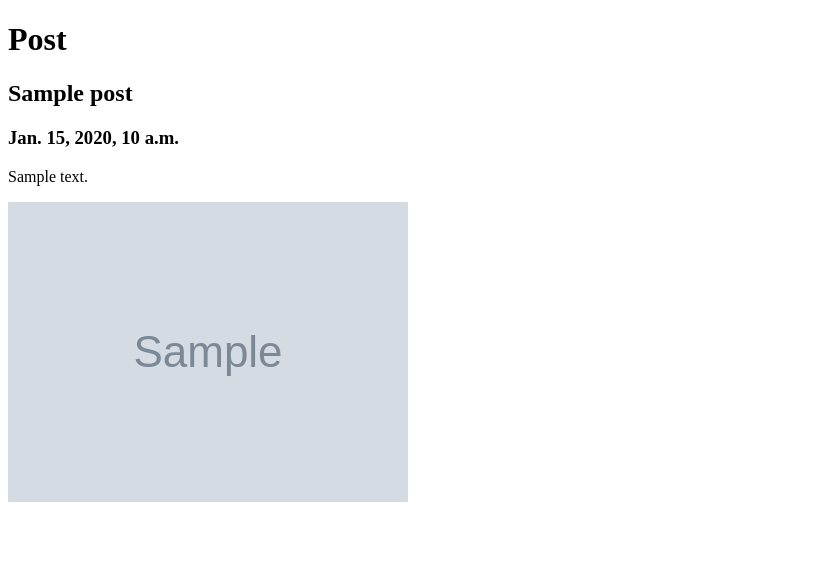
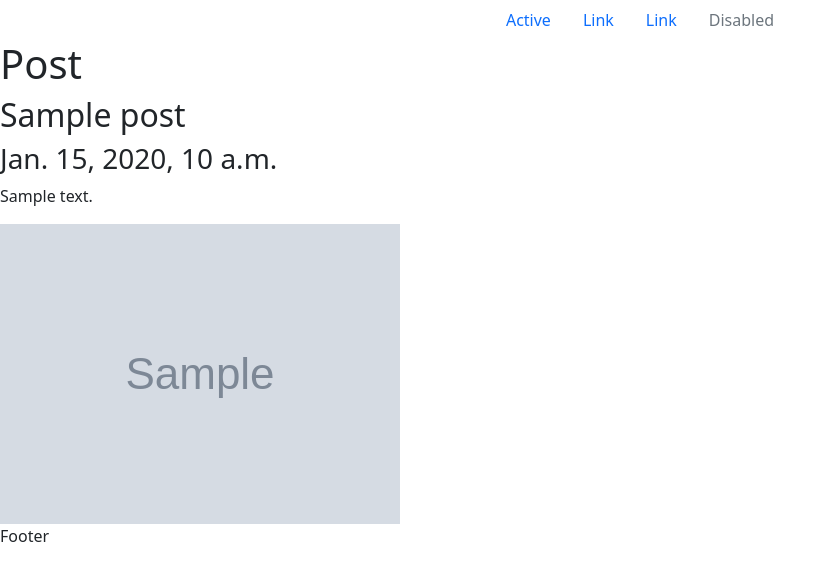
Before and after one commit to Evanderss/Portafolio, a Django app: template blog/templates/post_detail.html in a window 1280 px wide. Shown: the top 581 px of the page, without its empty margins (0-836 px from the left). Run offline with Django 3.2, Linux system fonts and the light colour scheme; the template is opened without the code that fills it: most values are stand-ins (such as "Sample title", 1, 10 or a date in 2020); grey boxes marked "Sample" are stand-in pictures.

Commit message:
Creando el layout para todos las apps

```diff
--- a/blog/templates/post_detail.html
+++ b/blog/templates/post_detail.html
@@ -1,16 +1,8 @@
-<!DOCTYPE html>
-<html lang="en">
-<head>
-    <meta charset="UTF-8">
-    <meta http-equiv="X-UA-Compatible" content="IE=edge">
-    <meta name="viewport" content="width=device-width, initial-scale=1.0">
-    <title>Document</title>
-</head>
-<body>
+{% extends 'layout.html' %}
+{% block content %}
     <h1>Post</h1>
     <h2>{{post.title}}</h2>
     <h3>{{post.date}}</h3>
-    <p>{{post.description}}</p>
+    <p>{{post.description|safe}}</p>
     <img src="{{post.image.url}}" alt="{{post.title}}">
-</body>
-</html>
+{% endblock content %}
--- /dev/null
+++ b/portfolio/templates/layout.html
@@ -0,0 +1,29 @@
+<!DOCTYPE html>
+<html lang="en">
+<head>
+    <meta charset="UTF-8">
+    <meta http-equiv="X-UA-Compatible" content="IE=edge">
+    <meta name="viewport" content="width=device-width, initial-scale=1.0">
+    <title>Portafolio Django</title>
+    <link href="https://cdn.jsdelivr.net/npm/bootstrap@5.2.0/dist/css/bootstrap.min.css" rel="stylesheet" integrity="sha384-gH2yIJqKdNHPEq0n4Mqa/HGKIhSkIHeL5AyhkYV8i59U5AR6csBvApHHNl/vI1Bx" crossorigin="anonymous">
+</head>
+<body>
+    <ul class="nav justify-content-center">
+        <li class="nav-item">
+          <a class="nav-link active" aria-current="page" href="#">Active</a>
+        </li>
+        <li class="nav-item">
+          <a class="nav-link" href="#">Link</a>
+        </li>
+        <li class="nav-item">
+          <a class="nav-link" href="#">Link</a>
+        </li>
+        <li class="nav-item">
+          <a class="nav-link disabled">Disabled</a>
+        </li>
+      </ul>
+    {% block content %}
+    {% endblock content %}
+    <footer>Footer</footer>
+</body>
+</html>
```
Also changed, not shown: blog/templates/post.html (+4 -12 lines), portfolio/templates/home.html (+4 -11 lines).
